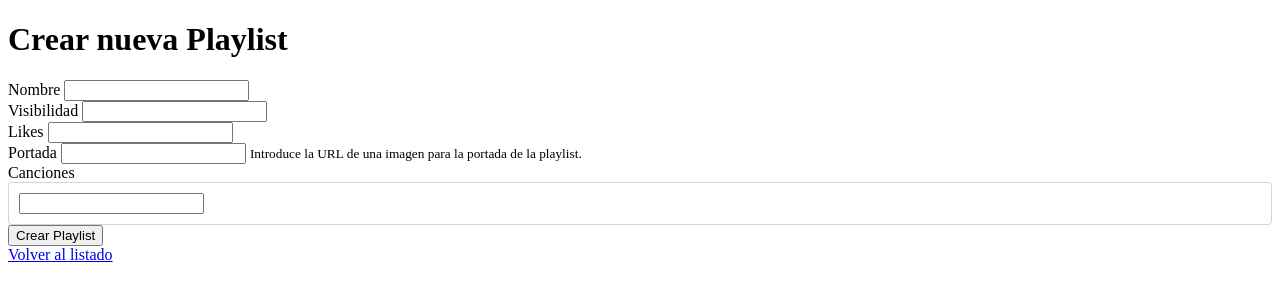
After one commit to Alvaro-FZ/SpotifySymfony, a Symfony app: template templates/playlist/crearPlaylist.html.twig in a window 1280 px wide. The commit adds this page. Shown: the top 301 px of the page. Run offline with Twig, Linux system fonts and the light colour scheme; the template is opened without the code that fills it, so the values that code supplies are empty; form fields are guessed from the names that the template uses; some libraries are stand-ins or nearby versions.

Commit message:
Version 7, importante se ha hecho un Form/PlaylistType.php, ademas en la entidad Playlist.php se ha añadido getter y setter de reproducciones. Despues de hacer form se hace un migration migrate.

```diff
--- a/templates/base.html.twig
+++ b/templates/base.html.twig
@@ -20,7 +20,7 @@
                         <button onclick="buscarCancion()">Buscar</button>
                     </div>
                     <div class="user-profile">
-                        <img src="https://img.edilportale.com/product-thumbs/b_prodotti-128332-relf71b16b9e91e4f1bab182d5fa397b156.jpg" alt="Perfil">
+                        <img src="https://img.edilportale.com/product-thumbs/b_prodotti-128332-relf71b16b9e91e4f1bab182d5fa397b156.jpg" alt="Perfil" onclick="window.location.href='{{ path('app_login')}}'" class="perfil_img">
                     </div>
                 </nav>
 
@@ -28,8 +28,7 @@
                     <aside class="sidebar">
                         <ul>
                             {% block sidebar %}
-                                {# <a href="/music"><li><strong>Canciones</strong></li></a>
-                                <a href="/playlist"><li><strong>Playlists</strong></li></a> #}
+
                             {% endblock %}
                         </ul>
                     </aside>
@@ -99,6 +98,10 @@
                 }
 
                 .logo:hover {
+                    cursor: pointer;
+                }
+
+                .login_img:hover{
                     cursor: pointer;
                 }
 
@@ -408,6 +411,43 @@
                 volumeSlider.addEventListener('input', (e) => {
                     audioPlayer.volume = e.target.value / 100;
                 });
+
+
+                {# ---------------------Busqueda-de-canciones------------------------ #}
+
+
+                function buscarCancion() {
+                    let query = document.querySelector('.search-bar input').value.trim();
+
+                    if (query === '') return;
+
+                    fetch(`/buscar?q=${encodeURIComponent(query)}`)
+                        .then(response => response.json())
+                        .then(data => mostrarResultados(data))
+                        .catch(error => console.error('Error en la búsqueda:', error));
+                }
+
+                function mostrarResultados(data) {
+                    let content = document.querySelector('.content');
+                    content.innerHTML = `<h2>Resultados de búsqueda</h2>`;
+
+                    let cancionesHtml = data.canciones.map(song => `
+                        <div class="song-card" onclick="playSound('${song.archivo}', '${song.titulo}')">
+                            <div class="song-image"><img src="${song.portada}" alt="${song.titulo}"></div>
+                            <h3>${song.titulo}</h3>
+                        </div>
+                    `).join('');
+
+                    let playlistsHtml = data.playlists.map(playlist => `
+                        <div class="song-card" onclick="window.location.href='/playlist/${playlist.id}/canciones'">
+                            <div class="song-image"><img src="${playlist.portada}" alt="${playlist.nombre}"></div>
+                            <h3>${playlist.nombre}</h3>
+                        </div>
+                    `).join('');
+
+                    content.innerHTML += `<div class="songs-grid">${cancionesHtml}${playlistsHtml}</div>`;
+                }
+
             </script>
             {% endblock %}
         {% endblock %}
--- a/templates/index/index.html.twig
+++ b/templates/index/index.html.twig
@@ -4,6 +4,7 @@
 {% block sidebar %}
     <a href="/music"><li class="active"><strong>Canciones</strong></li></a>
     <a href="/playlist"><li><strong>Playlists</strong></li></a>
+    <a href="/playlist/new"><li><strong>Crear Playlsit</strong></li></a>
 {% endblock %}
 
 {% block content %}
--- /dev/null
+++ b/templates/playlist/crearPlaylist.html.twig
@@ -0,0 +1,83 @@
+{% extends 'base.html.twig' %}
+
+{% block title %}Crear nueva Playlist{% endblock %}
+
+{% block body %}
+    <div class="container mt-4">
+        <h1>Crear nueva Playlist</h1>
+
+        {% for message in app.flashes('success') %}
+            <div class="alert alert-success">
+                {{ message }}
+            </div>
+        {% endfor %}
+
+        {{ form_start(form, {'attr': {'class': 'needs-validation', 'novalidate': 'novalidate'}}) }}
+            <div class="mb-3">
+                {{ form_label(form.nombre) }}
+                {{ form_widget(form.nombre) }}
+                <div class="invalid-feedback">
+                    {{ form_errors(form.nombre) }}
+                </div>
+            </div>
+
+            <div class="mb-3">
+                {{ form_label(form.visibilidad) }}
+                {{ form_widget(form.visibilidad) }}
+                <div class="invalid-feedback">
+                    {{ form_errors(form.visibilidad) }}
+                </div>
+            </div>
+
+            <div class="mb-3">
+                {{ form_label(form.likes) }}
+                {{ form_widget(form.likes) }}
+                <div class="invalid-feedback">
+                    {{ form_errors(form.likes) }}
+                </div>
+            </div>
+
+            <div class="mb-3">
+                {{ form_label(form.portada) }}
+                {{ form_widget(form.portada) }}
+                <small class="form-text text-muted">Introduce la URL de una imagen para la portada de la playlist.</small>
+                <div class="invalid-feedback">
+                    {{ form_errors(form.portada) }}
+                </div>
+            </div>
+
+            {# Añade aquí el nuevo campo para seleccionar canciones #}
+            <div class="mb-3">
+                {{ form_label(form.canciones) }}
+                <div class="canciones-container">
+                    {{ form_widget(form.canciones) }}
+                </div>
+                <div class="invalid-feedback">
+                    {{ form_errors(form.canciones) }}
+                </div>
+            </div>
+
+            <button type="submit" class="btn btn-primary">Crear Playlist</button>
+        {{ form_end(form) }}
+
+        <a href="{{ path('app_playlist_crear') }}" class="btn btn-secondary mt-3">Volver al listado</a>
+    </div>
+
+    {# Estilos CSS para la lista de canciones #}
+    <style>
+        .canciones-container {
+            max-height: 300px;
+            overflow-y: auto;
+            border: 1px solid #ced4da;
+            border-radius: 0.25rem;
+            padding: 10px;
+        }
+        .checkbox-list {
+            display: flex;
+            flex-direction: column;
+        }
+        .checkbox-list label {
+            margin-bottom: 5px;
+        }
+    </style>
+{% endblock %}
```
Also changed, not shown: src/Controller/BusquedaController.php (added, +47 -0 lines), src/Controller/Manager/EstadisticasController.php (+8 -0 lines), src/Controller/PlaylistController.php (+55 -1 lines), src/Entity/Playlist.php (+15 -0 lines), src/Form/PlaylistType.php (added, +65 -0 lines), src/Repository/CancionRepository.php (+9 -0 lines), src/Repository/EstiloRepository.php (+9 -0 lines), src/Repository/PlaylistRepository.php (+9 -0 lines), templates/busqueda/index.html.twig (added, +20 -0 lines).
